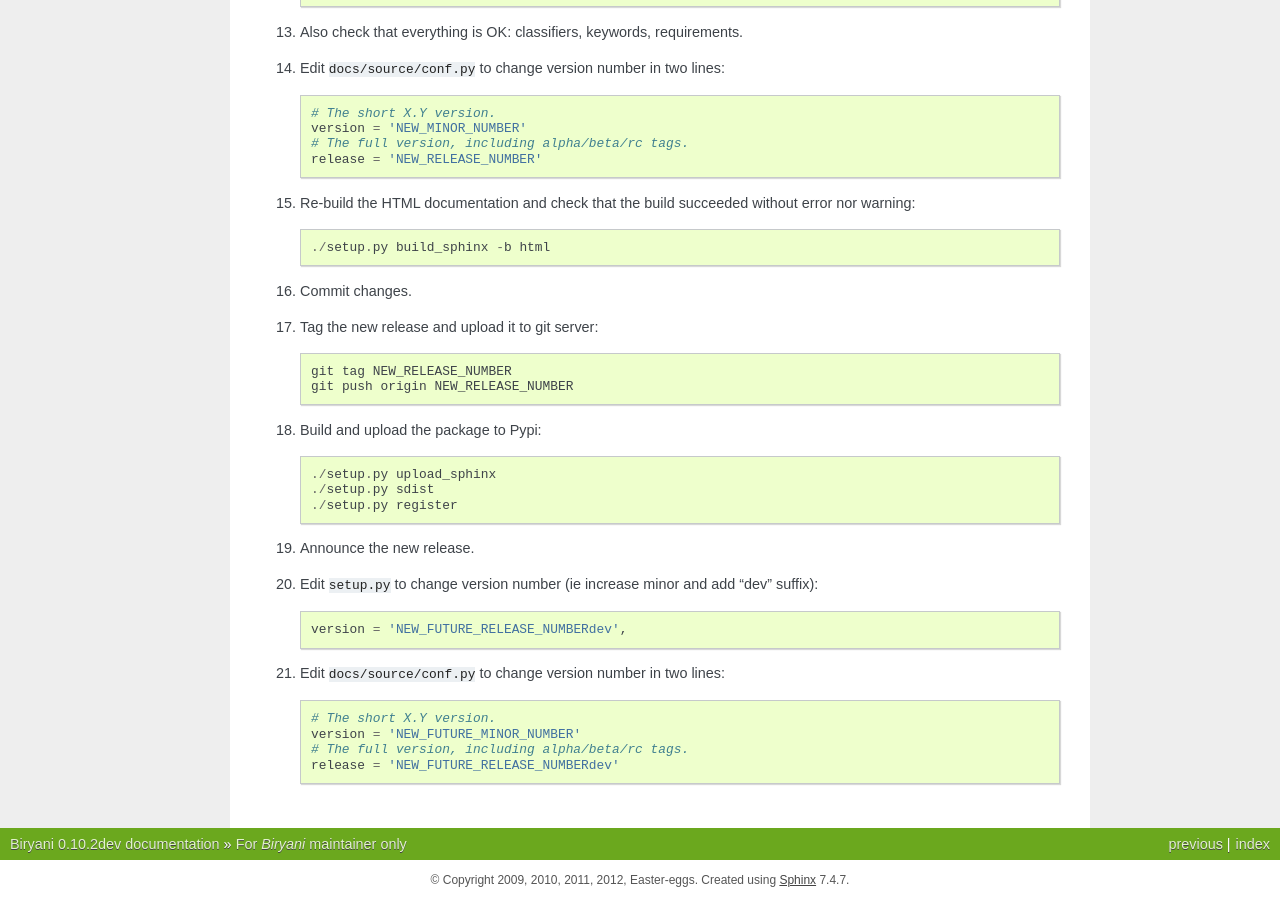
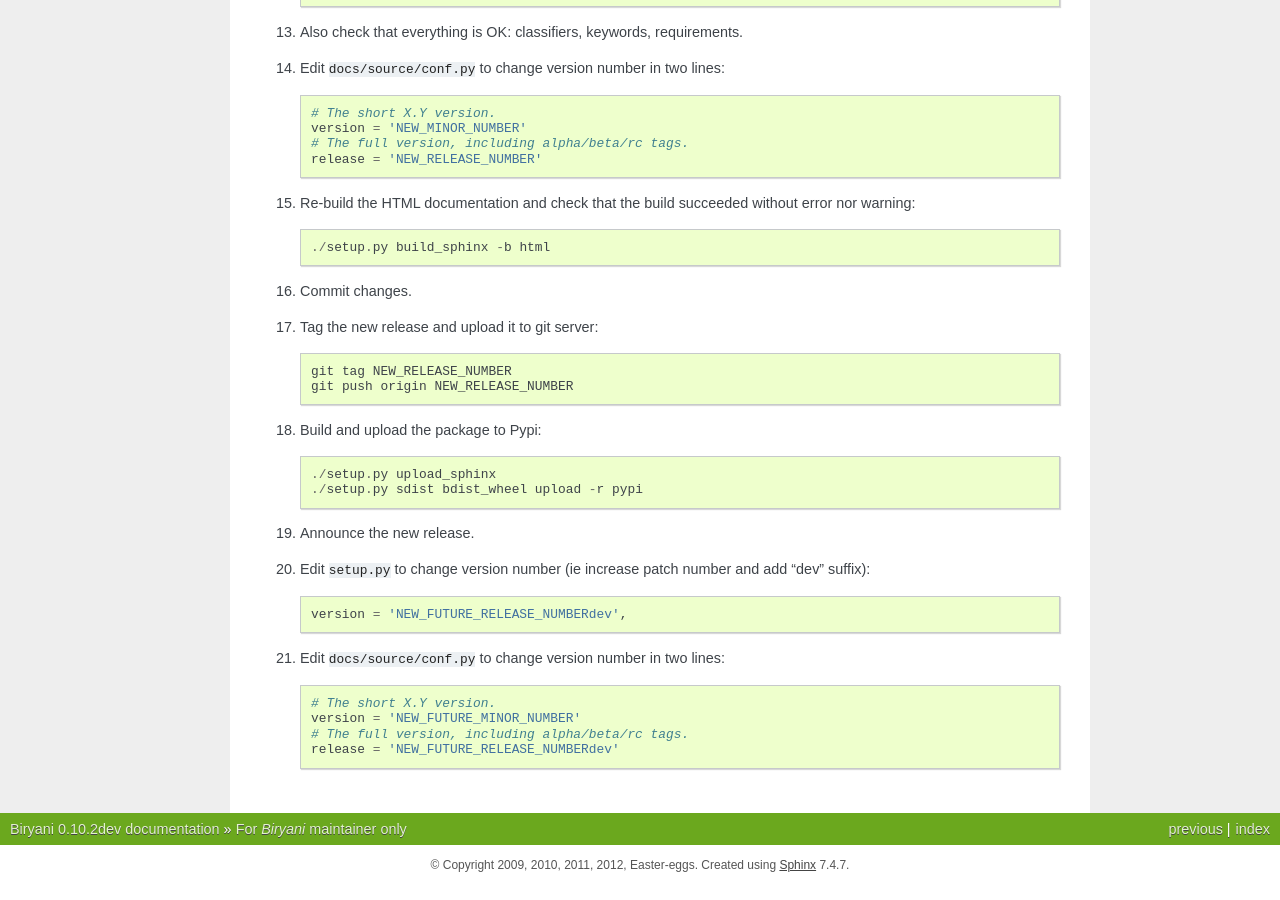
Before and after one commit to openfisca/biryani, a Sphinx documentation site: the page built from docs/source/for-maintainer-only.rst, in a window 1280 px wide and 900 px high, scrolled down 1093 px. Built offline with Sphinx 7.4.7, drawn with Linux system fonts in a browser that asks for light colours.

Commit message:
Update doc

```diff
--- a/docs/source/for-maintainer-only.rst
+++ b/docs/source/for-maintainer-only.rst
@@ -73,12 +73,11 @@ How to release a new version of *Biryani*
 #. Build and upload the package to Pypi::
 
     ./setup.py upload_sphinx
-    ./setup.py sdist
-    ./setup.py register
+    ./setup.py sdist bdist_wheel upload -r pypi
 
 #. Announce the new release.
 
-#. Edit ``setup.py`` to change version number (ie increase minor and add "dev" suffix)::
+#. Edit ``setup.py`` to change version number (ie increase patch number and add "dev" suffix)::
 
     version = 'NEW_FUTURE_RELEASE_NUMBERdev',
 
```
